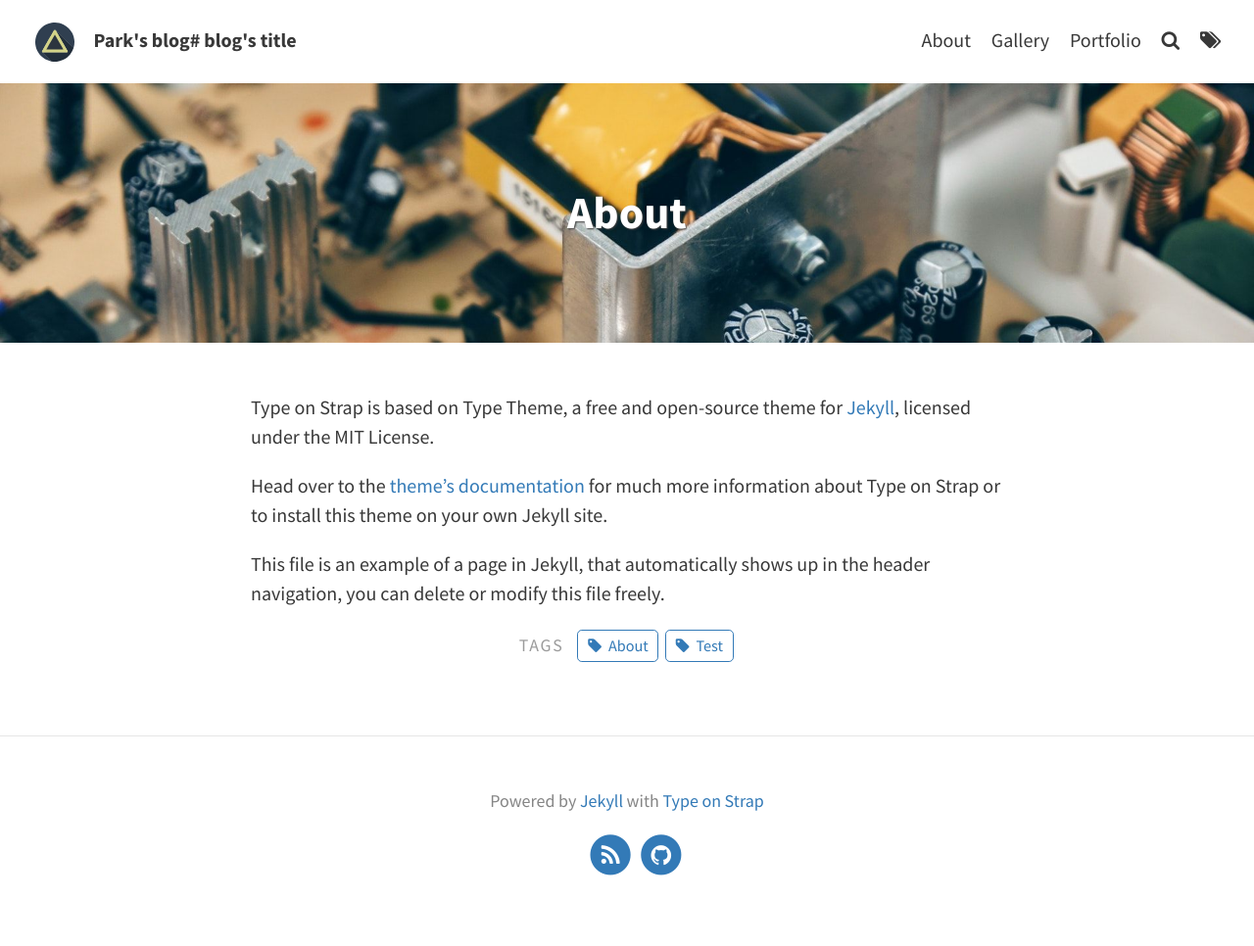
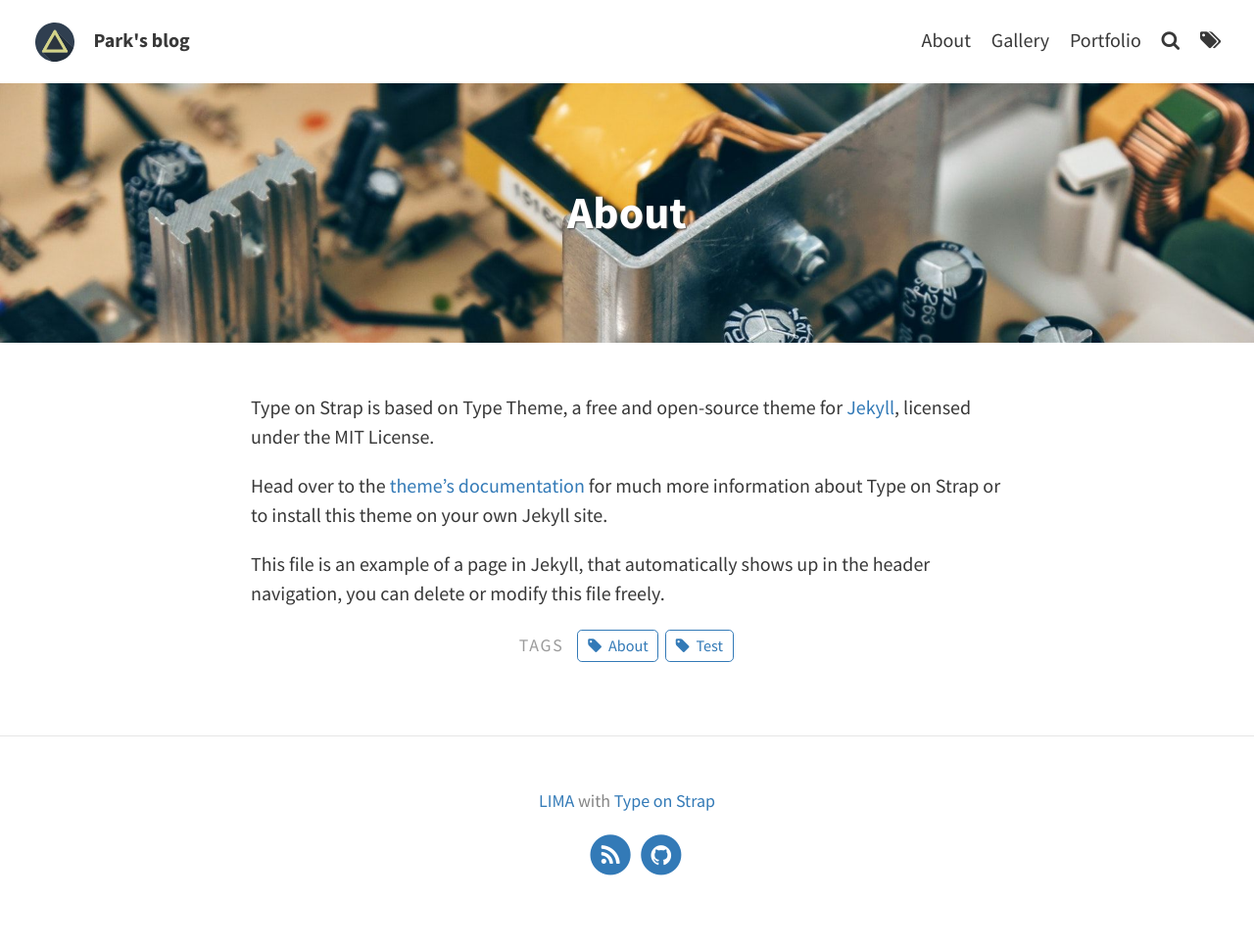
Before and after one commit to kkkhyunmo/kkkhyunmo.github.io, a Jekyll site: the page built from pages/about.md, in a window 1280 px wide. Shown: the whole page at 98% size. Built offline with Jekyll 4.4.1, drawn with Linux system fonts in a browser that asks for light colours.

Commit message:
업데잇10

```diff
--- a/_config.yml
+++ b/_config.yml
@@ -8,7 +8,7 @@ description: "A website with blog posts and pages" # used by search engines
 # THEME-SPECIFIC CONFIGURATION
 theme_settings:
   # Meta
-  title: Park's blog# blog's title
+  title: Park's blog
   avatar: assets/img/triangle.svg
   favicon: assets/favicon.ico
   gravatar: # Email MD5 hash
@@ -18,7 +18,7 @@ theme_settings:
      LIMA Developer<br> Park Hyun Mo</p>
   header_text_feature_image: assets/img/pexels/triangular.jpeg
   footer_text: >
-   Powered by <a href="https://jekyllrb.com/">Jekyll</a> with <a href="https://github.com/sylhare/Type-on-Strap">Type on Strap</a>
+   <a href="https://limastory.com/">LIMA</a> with <a href="https://github.com/sylhare/Type-on-Strap">Type on Strap</a>
 
   # Icons
   rss: true  # Make sure you created a feed.xml with feed.xml layout
```
